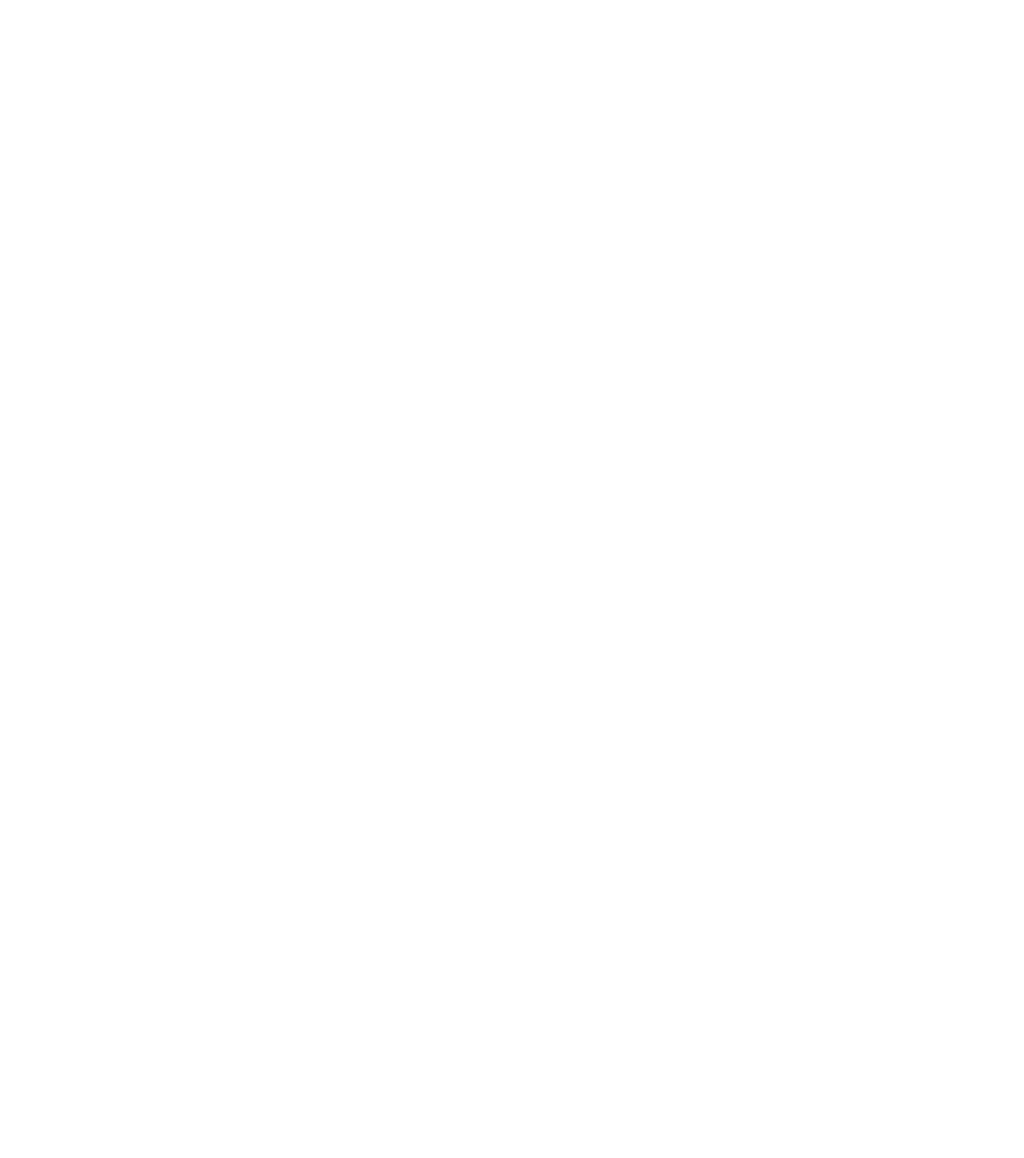
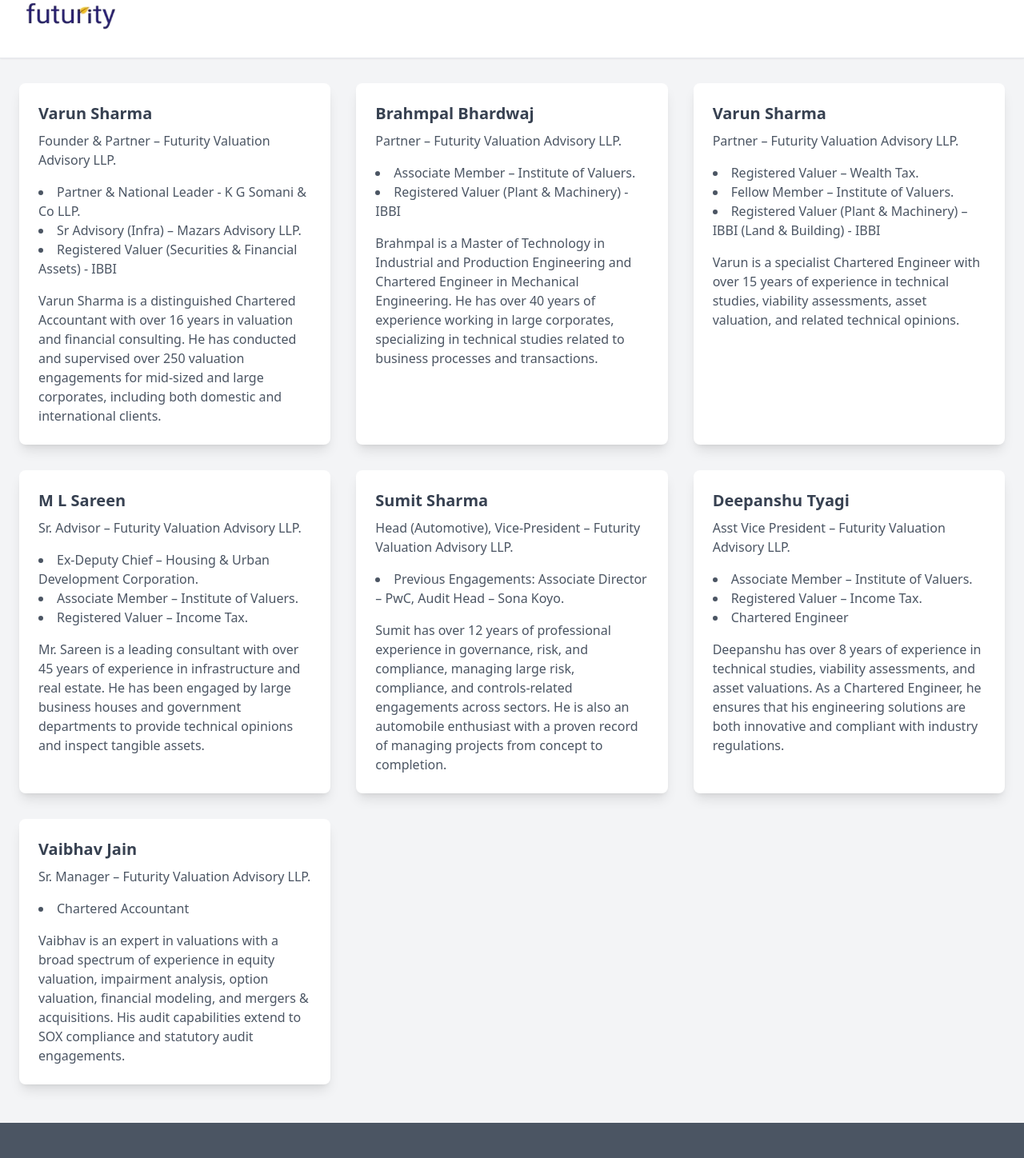
Before and after one commit to harshitchugh001/project1, a React (Create React App) app: page /team in a window 1280 px wide. Before the commit this address had no page. Shown: the part 40-1488 px from the top of the page at 80% size. Before the commit the page ends 800 px from the top, so only its background shows below. Built offline with nearby package versions, Linux system fonts and the light colour scheme.

Commit message:
team section

```diff
--- a/package.json
+++ b/package.json
@@ -6,6 +6,7 @@
     "@testing-library/jest-dom": "^5.17.0",
     "@testing-library/react": "^13.4.0",
     "@testing-library/user-event": "^13.5.0",
+    "framer-motion": "^11.3.31",
     "lottie-react": "^2.4.0",
     "lucide-react": "^0.436.0",
     "react": "^18.3.1",
--- a/src/App.js
+++ b/src/App.js
@@ -6,6 +6,8 @@
 import Services from './components/Services/Services';
 import Product from './components/Product/Product';
 import Contact from './components/Contact/Contact';
+import About from './components/About/About';
+import Team from './components/Team/Team'
 
 function App() {
   return (
@@ -16,6 +18,8 @@
           <Route path="services" element={<Services/>} />
           <Route path="product" element={<Product/>} />
           <Route path="contact" element={<Contact/>}/>
+          <Route path="aboutus" element={<About/>}/>
+          <Route path='team' element={<Team/>}/>
           {/* <Route
             path="photography-agency"
             element={<PhotographyAgencyHome />}
--- /dev/null
+++ b/src/components/About/About.js
@@ -0,0 +1,7 @@
+import React from 'react'
+
+export default function About() {
+  return (
+    <div>About</div>
+  )
+}
--- a/src/components/Footer/Footer.js
+++ b/src/components/Footer/Footer.js
@@ -19,12 +19,12 @@
             <ul className="flex flex-wrap space-x-6 md:space-x-10 justify-start md:justify-end">
               <li><a href="/services" className="hover:underline">Services</a></li>
               <li><a href="/product" className="hover:underline">Product</a></li>
-              <li><a href="/" className="hover:underline">News</a></li>
-              <li><a href="/" className="hover:underline">About Us</a></li>
-              <li><a href="/" className="hover:underline">Team</a></li>
+              {/* <li><a href="/" className="hover:underline">News</a></li> */}
+              <li><a href="/about" className="hover:underline">About Us</a></li>
+              <li><a href="/team" className="hover:underline">Team</a></li>
               <li><a href="/" className="hover:underline">Careers</a></li>
-              <li><a href="/" className="hover:underline">Clients</a></li>
-              <li><a href="/" className="hover:underline">Contact</a></li>
+              {/* <li><a href="/" className="hover:underline">Clients</a></li> */}
+              <li><a href="/contact" className="hover:underline">Contact</a></li>
             </ul>
           </div>
         </div>
--- a/src/components/Header/Header.js
+++ b/src/components/Header/Header.js
@@ -58,27 +58,27 @@
                             </a>
                         </li>
                         <li>
-                            <a href="/" className="block py-2 px-3 rounded  md:hover:bg-transparent hover:text-black hover:underline">
+                            <a href="/about" className="block py-2 px-3 rounded  md:hover:bg-transparent hover:text-black hover:underline">
                                 About Us
                             </a>
                         </li>
                         <li>
-                            <a href="/" className="block py-2 px-3 rounded  md:hover:bg-transparent hover:text-black hover:underline">
+                            <a href="/team" className="block py-2 px-3 rounded  md:hover:bg-transparent hover:text-black hover:underline">
                                 Team
                             </a>
                         </li>
-                        <li>
+                        {/* <li>
                             <a href="/" className="block py-2 px-3 rounded  md:hover:bg-transparent hover:text-black hover:underline">
                                 Clients
                             </a>
-                        </li>
+                        </li> */}
                         <li>
                             <a href="/" className="block py-2 px-3 rounded  md:hover:bg-transparent hover:text-black hover:underline">
                                 Careers
                             </a>
                         </li>
                         <li>
-                            <a href="/" className="block py-2 px-3 rounded md:hover:bg-transparent hover:text-black hover:underline" >
+                            <a href="/contact" className="block py-2 px-3 rounded md:hover:bg-transparent hover:text-black hover:underline" >
                                 Contact
                             </a>
                         </li>
--- /dev/null
+++ b/src/components/Team/Team.js
@@ -0,0 +1,102 @@
+import React from 'react';
+import { motion } from 'framer-motion';
+import Image from '../../assets/image.png'
+
+const experts = [
+    {
+        name: "Varun Sharma",
+        title: "Founder & Partner – Futurity Valuation Advisory LLP.",
+        roles: [
+            "Partner & National Leader - K G Somani & Co LLP.",
+            "Sr Advisory (Infra) – Mazars Advisory LLP.",
+            "Registered Valuer (Securities & Financial Assets) - IBBI"
+        ],
+        description: "Varun Sharma is a distinguished Chartered Accountant with over 16 years in valuation and financial consulting. He has conducted and supervised over 250 valuation engagements for mid-sized and large corporates, including both domestic and international clients."
+    },
+    {
+        name: "Brahmpal Bhardwaj",
+        title: "Partner – Futurity Valuation Advisory LLP.",
+        roles: [
+            "Associate Member – Institute of Valuers.",
+            "Registered Valuer (Plant & Machinery) - IBBI"
+        ],
+        description: "Brahmpal is a Master of Technology in Industrial and Production Engineering and Chartered Engineer in Mechanical Engineering. He has over 40 years of experience working in large corporates, specializing in technical studies related to business processes and transactions."
+    },
+    {
+        name: "Varun Sharma",
+        title: "Partner – Futurity Valuation Advisory LLP.",
+        roles: [
+            "Registered Valuer – Wealth Tax.",
+            "Fellow Member – Institute of Valuers.",
+            "Registered Valuer (Plant & Machinery) – IBBI (Land & Building) - IBBI"
+        ],
+        description: "Varun is a specialist Chartered Engineer with over 15 years of experience in technical studies, viability assessments, asset valuation, and related technical opinions."
+    },
+    {
+        name: "M L Sareen",
+        title: "Sr. Advisor – Futurity Valuation Advisory LLP.",
+        roles: [
+            "Ex-Deputy Chief – Housing & Urban Development Corporation.",
+            "Associate Member – Institute of Valuers.",
+            "Registered Valuer – Income Tax."
+        ],
+        description: "Mr. Sareen is a leading consultant with over 45 years of experience in infrastructure and real estate. He has been engaged by large business houses and government departments to provide technical opinions and inspect tangible assets."
+    },
+    {
+        name: "Sumit Sharma",
+        title: "Head (Automotive), Vice-President – Futurity Valuation Advisory LLP.",
+        roles: [
+            "Previous Engagements: Associate Director – PwC, Audit Head – Sona Koyo."
+        ],
+        description: "Sumit has over 12 years of professional experience in governance, risk, and compliance, managing large risk, compliance, and controls-related engagements across sectors. He is also an automobile enthusiast with a proven record of managing projects from concept to completion."
+    },
+    {
+        name: "Deepanshu Tyagi",
+        title: "Asst Vice President – Futurity Valuation Advisory LLP.",
+        roles: [
+            "Associate Member – Institute of Valuers.",
+            "Registered Valuer – Income Tax.",
+            "Chartered Engineer"
+        ],
+        description: "Deepanshu has over 8 years of experience in technical studies, viability assessments, and asset valuations. As a Chartered Engineer, he ensures that his engineering solutions are both innovative and compliant with industry regulations."
+    },
+    {
+        name: "Vaibhav Jain",
+        title: "Sr. Manager – Futurity Valuation Advisory LLP.",
+        roles: [
+            "Chartered Accountant"
+        ],
+        description: "Vaibhav is an expert in valuations with a broad spectrum of experience in equity valuation, impairment analysis, option valuation, financial modeling, and mergers & acquisitions. His audit capabilities extend to SOX compliance and statutory audit engagements."
+    }
+];
+
+export default function Team() {
+    return (
+        <section className="py-12 bg-gray-100">
+            <div className="container mx-auto px-6">
+                <h2 className="text-4xl font-extrabold text-center text-gray-900 mb-10">Our Experts</h2>
+                <div className="grid grid-cols-1 md:grid-cols-2 lg:grid-cols-3 gap-8">
+                    {experts.map((expert, index) => (
+                        <motion.div
+                            key={index}
+                            className="bg-white p-6 rounded-lg shadow-lg"
+                            whileHover={{ scale: 1.05 }}
+                            initial={{ opacity: 0, y: 50 }}
+                            animate={{ opacity: 1, y: 0 }}
+                            transition={{ duration: 0.5, delay: index * 0.1 }}
+                        >
+                            <h3 className="text-xl font-semibold text-gray-700 mb-2">{expert.name}</h3>
+                            <p className="text-gray-600 mb-4">{expert.title}</p>
+                            <ul className="text-gray-600 mb-4">
+                                {expert.roles.map((role, i) => (
+                                    <li key={i} className="list-disc list-inside">{role}</li>
+                                ))}
+                            </ul>
+                            <p className="text-gray-600">{expert.description}</p>
+                        </motion.div>
+                    ))}
+                </div>
+            </div>
+        </section>
+    );
+}
```
Also changed, not shown: src/assets/image.png (added), 1 other file (tests, documents, lock files or other folders).
